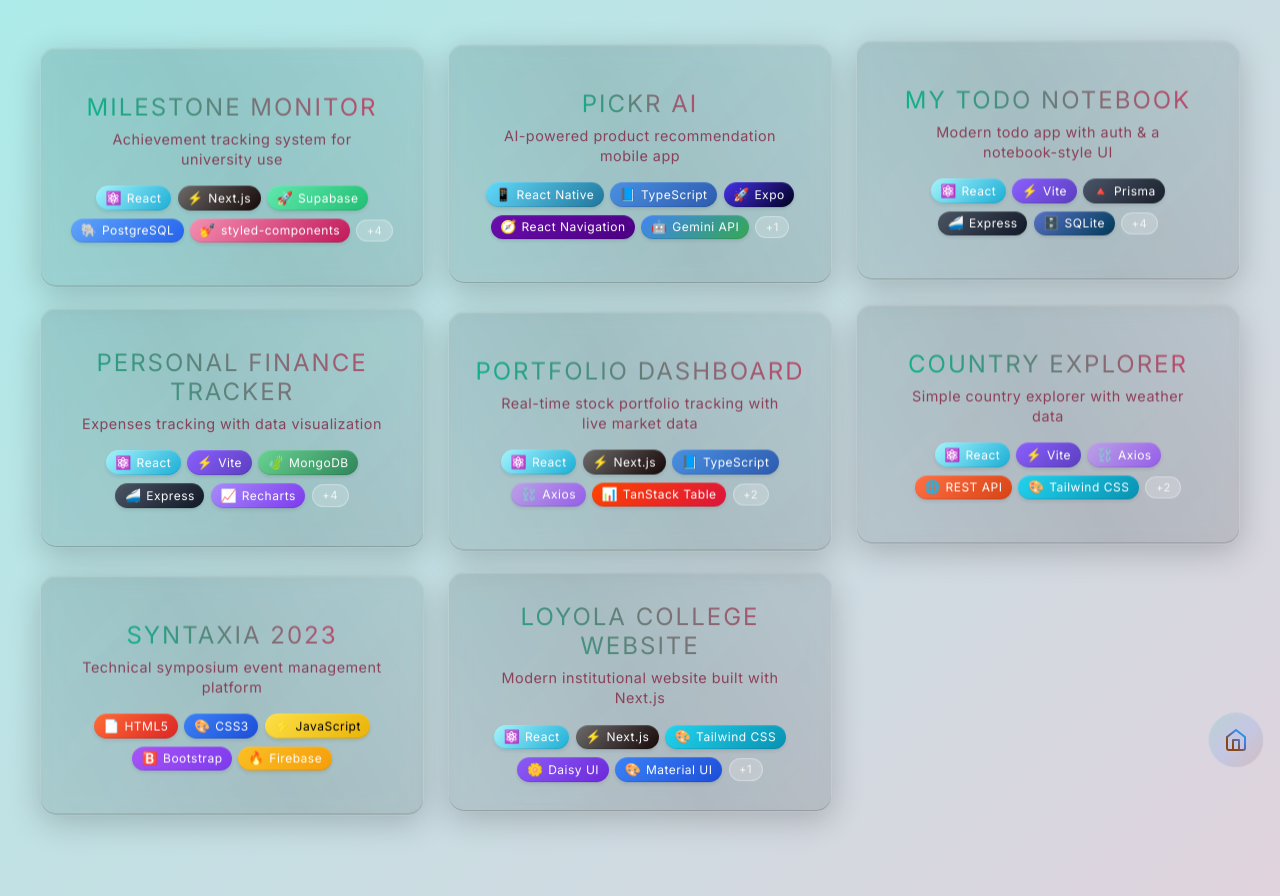
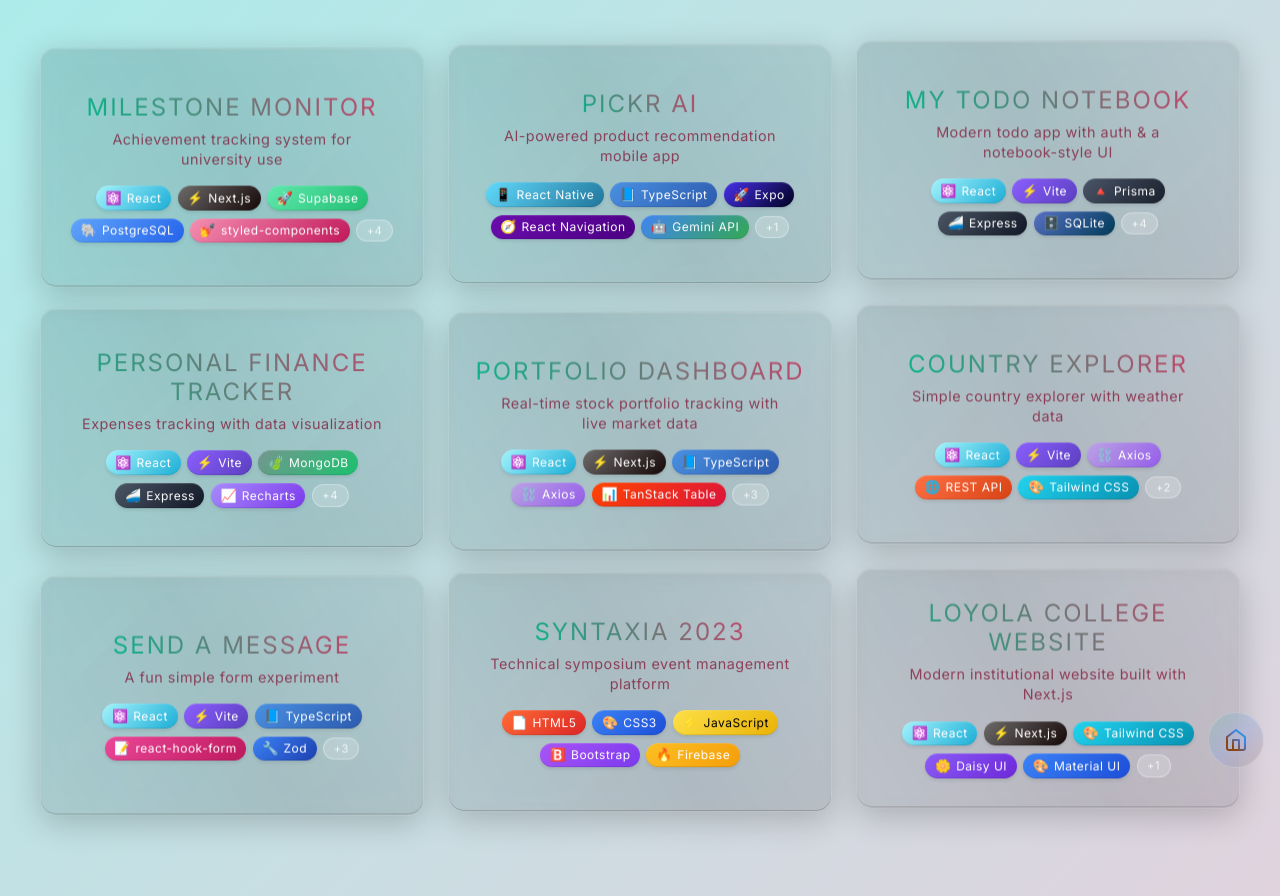
Before and after one commit to adelicia-js/home, a React (Vite) app: page /projects in a window 1280 px wide. Built offline with nearby package versions, Linux system fonts and the light colour scheme; a web font is replaced by a local one.

Commit message:
update projects

```diff
--- a/src/utils.ts
+++ b/src/utils.ts
@@ -170,8 +170,18 @@
   },
   MongoDB: {
     color: "#ffffff",
-    bgColor: "linear-gradient(135deg, #68D391, #2F855A)",
+    bgColor: "linear-gradient(135deg, #4f685981, #19c16dff)",
     icon: "🍃",
+  },
+  Zod: {
+    color: "#ffffff",
+    bgColor: "linear-gradient(135deg, #3B82F6, #1E40AF)",
+    icon: "🔧",
+  },
+  "react-hook-form": {
+    color: "#ffffff",
+    bgColor: "linear-gradient(135deg, #EC4899, #BE185D)",
+    icon: "📝",
   },
 };
 
@@ -289,11 +299,12 @@
       "TanStack Table",
       "Tailwind CSS",
       "REST API",
+      "Vercel",
     ],
     status: "completed",
     githubUrl:
       "https://github.com/adelicia-js/investments-portfolio-dashboard-nextjs",
-    demoUrl: 'https://portfolio-dashboard-three-virid.vercel.app/',
+    demoUrl: "https://portfolio-dashboard-three-virid.vercel.app/",
     screenshotUrl: "/screenshots/portfolio-dashboard.webp",
   },
   {
@@ -315,6 +326,27 @@
     githubUrl: "https://github.com/adelicia-js/country_info",
     demoUrl: "https://country-info-six-sigma.vercel.app/",
     screenshotUrl: "/screenshots/country-info.webp",
+  },
+  {
+    id: 8,
+    title: "Send A Message",
+    description: "A fun simple form experiment",
+    longDescription:
+      "A frontend case study project for Wind Pioneers built with React 19, TypeScript and Tailwind CSS. Features a quirky but responsive design with form validation using Zod and react-hook-form, and seamless API integration with Axios. ",
+    technologies: [
+      "React",
+      "Vite",
+      "TypeScript",
+      "react-hook-form",
+      "Zod",
+      "Tailwind CSS",
+      "Axios",
+      "Vercel",
+    ],
+    status: "completed",
+    githubUrl: "https://github.com/adelicia-js/wp-frontend-case-study",
+    demoUrl: "https://send-me-a-note-wpcs.vercel.app/",
+    screenshotUrl: "/screenshots/wind-pioneers.webp",
   },
   {
     id: 6,
```
Also changed, not shown: public/screenshots/wind-pioneers.webp (added).
